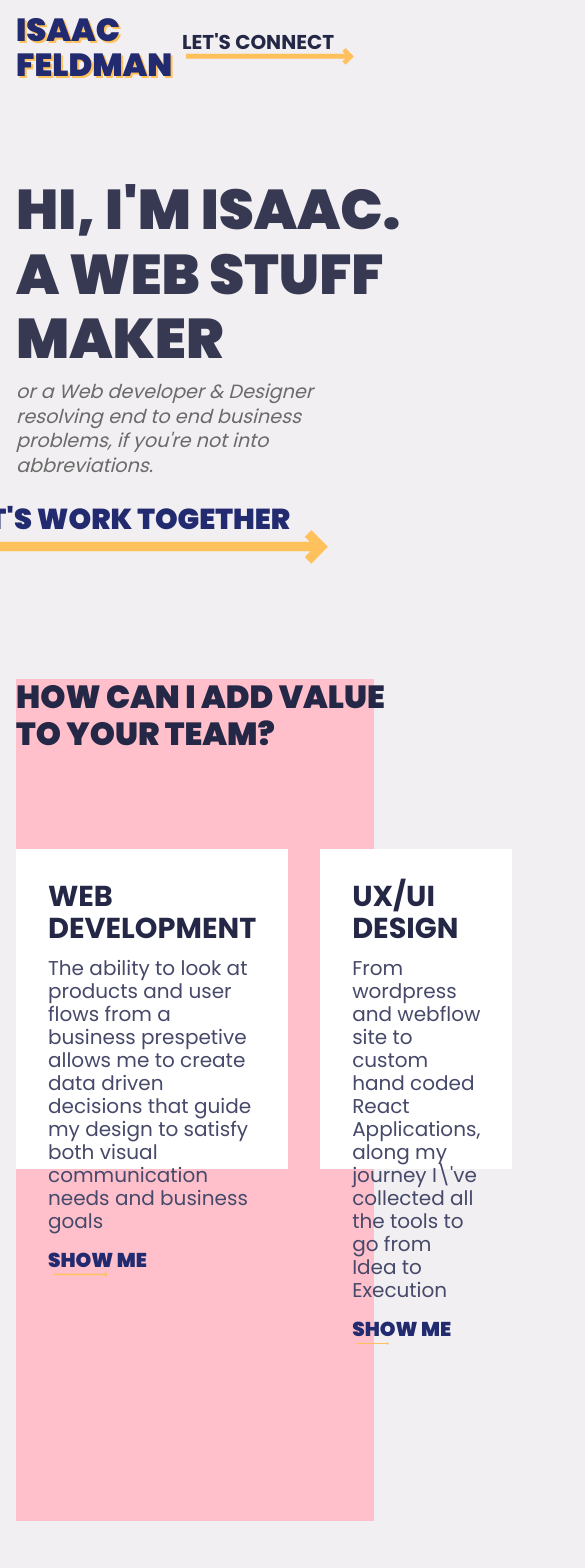
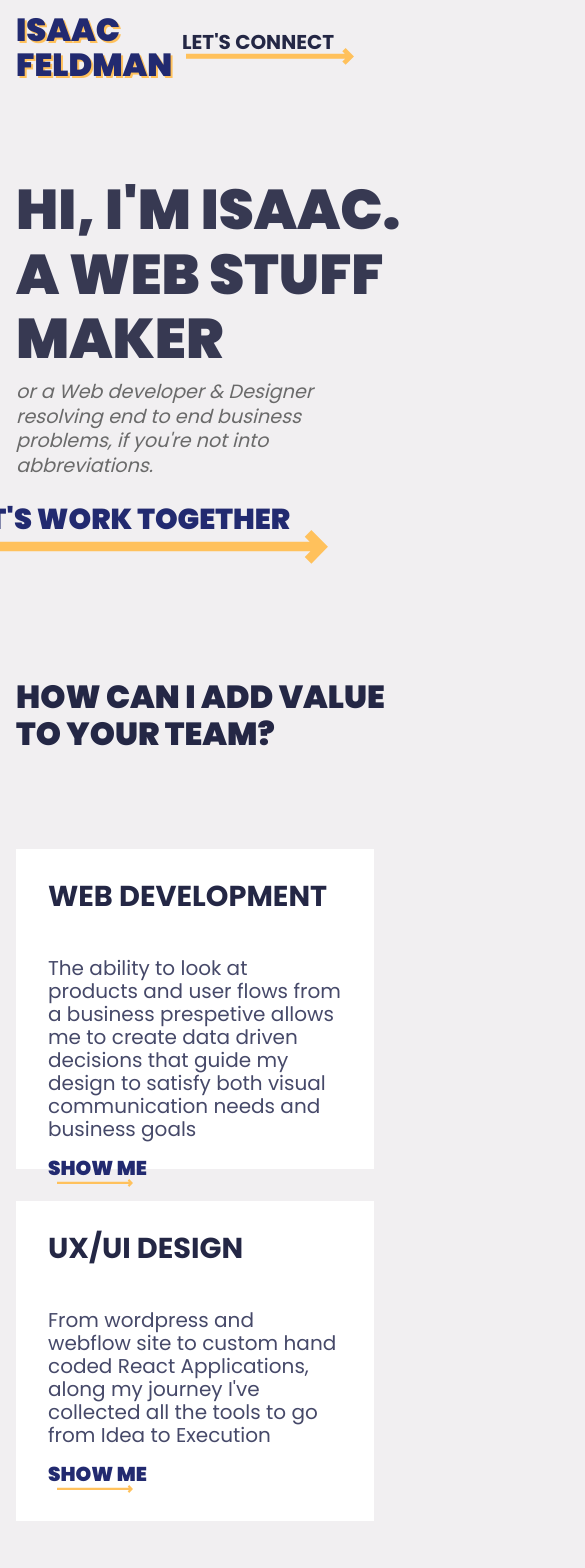
Before and after one commit to isaaacme/this.portfolio, a Next.js app: page / in a window 390 px wide. Shown: the top 1568 px of the page, 585 px wide, since content can reach past the window. Built offline with nearby package versions, Linux system fonts and the light colour scheme.

Commit message:
homepage responsive

```diff
--- a/src/components/Skills.jsx
+++ b/src/components/Skills.jsx
@@ -14,7 +14,7 @@ function Skills(props) {
         />
         <SkillCard
           title="ux/ui design"
-          description="From wordpress and webflow site to custom hand coded React Applications, along my journey I\'ve collected all the tools to go from Idea to Execution"
+          description="From wordpress and webflow site to custom hand coded React Applications, along my journey I've collected all the tools to go from Idea to Execution"
           cta="show me"
         />
       </div>
--- a/src/styles/Skills.module.css
+++ b/src/styles/Skills.module.css
@@ -1,3 +1,7 @@
+.SkillsSection {
+  margin: 0;
+}
+
 .SectionTitle {
   margin-bottom: 6rem;
   width: 18ch;
@@ -14,7 +18,11 @@
     width: 18ch;
   }
   .SkillsSection {
-    background-color: pink;
     margin: 6rem 0;
   }
+
+  .SkillsGrid {
+    display: flex;
+    flex-direction: column;
+  }
 }
```
